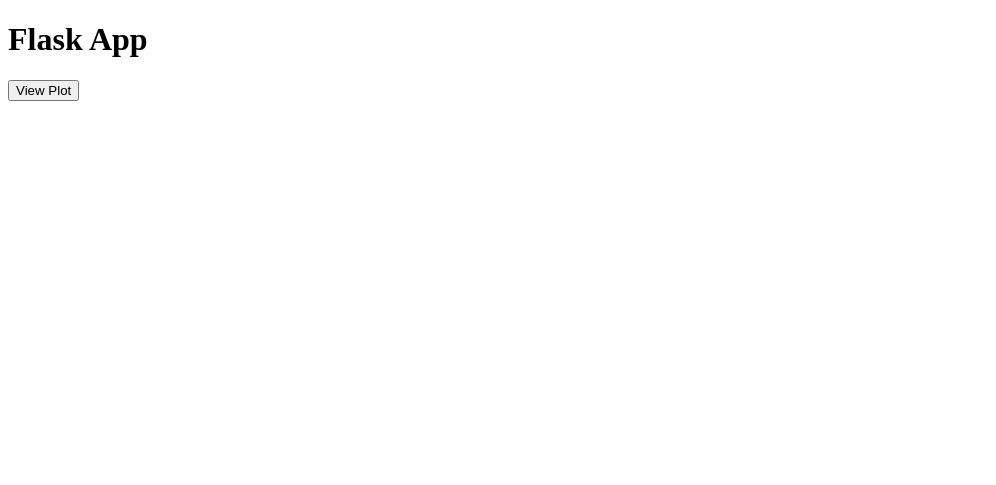
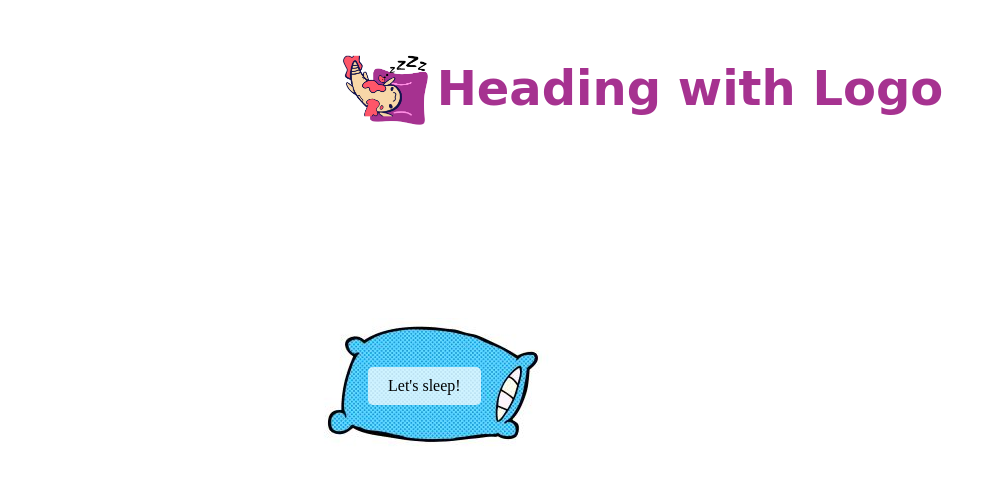
Before and after one commit to plammmygeor/HackTUESX, a Flask app: page / in a window 1280 px wide. Shown: the top 485 px of the page, without its empty margins (0-996 px from the left). Run offline with Flask 3, Linux system fonts and the light colour scheme.

Commit message:
with simple css

```diff
--- a/app/templates/index.html
+++ b/app/templates/index.html
@@ -3,10 +3,75 @@
 <head>
     <meta charset="UTF-8">
     <meta name="viewport" content="width=device-width, initial-scale=1.0">
-    <title>Flask App</title>
+    <title>Heading with Logo Above Pillow</title>
+    <style>
+        /* Container styling */
+        .container {
+            position: relative;
+            display: flex;
+            align-items: center;
+            justify-content: center;
+            width: fit-content;
+            margin: 0 auto;
+            padding: 20px;
+        }
+
+        /* Logo styling */
+        .logo {
+            width: 100px;
+            height: auto;
+        }
+
+        /* Heading styling */
+        h1 {
+            font-family: 'Bubblegum Sans', cursive;
+            font-size: 48px;
+            color: #A63290;
+        }
+
+        /* Pillow styling */
+        .pillow {
+            display: block;
+            max-width: 100%;
+            height: auto;
+            margin: 150px;
+            padding-left: 150px;
+            position: relative;
+        }
+
+        /* Link styling */
+        .link {
+            position: absolute;
+            top: 50%;
+            left: 0; /* Align to the right */
+            margin-left: 210px;
+            transform: translateY(-50%);
+            background-color: rgba(255, 255, 255, 0.7);
+            padding: 10px 20px;
+            text-decoration: none;
+            color: #000;
+            border-radius: 5px;
+        }
+    </style>
+
+
+
 </head>
 <body>
-    <h1>Flask App</h1>
-    <a href="/plot"><button>View Plot</button></a>
+    <!-- Heading and Logo Container -->
+    <div class="container">
+        <!-- Logo -->
+        <img src="/static/Logo.png" alt="Logo" class="logo">
+
+        <!-- Heading -->
+        <h1>Heading with Logo</h1>
+    </div>
+
+    <!-- Pillow Image -->
+    <div class="pillow">
+        <img src="/static/pillow.jpg" alt="Pillow" class="pillow-image">
+        <!-- Link -->
+        <a href="#" class="link">Let's sleep!</a>
+    </div>
 </body>
 </html>
```
Also changed, not shown: static/logo.png (added), static/pillow.jpg (added), static/pillow_pink.jpg (added).
